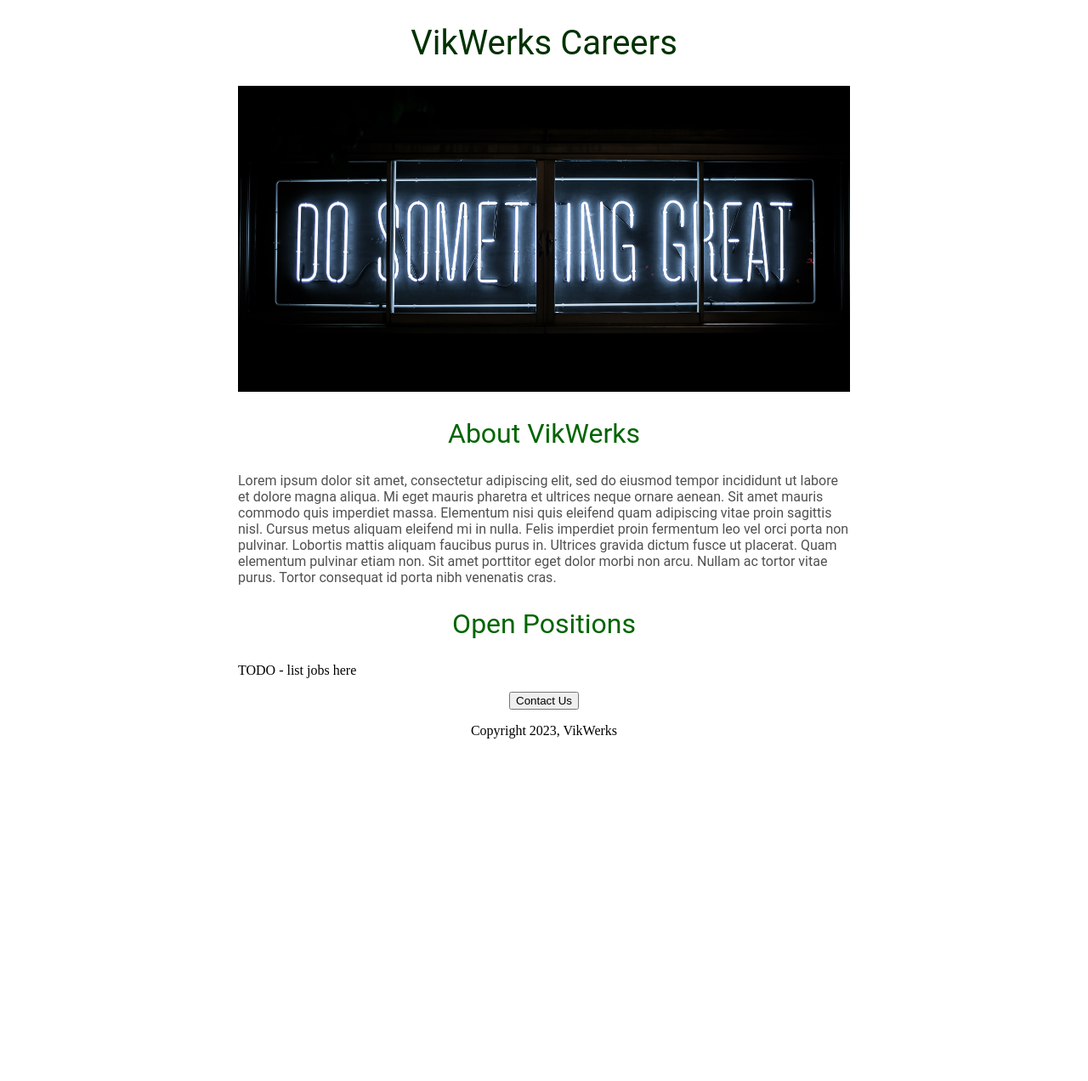
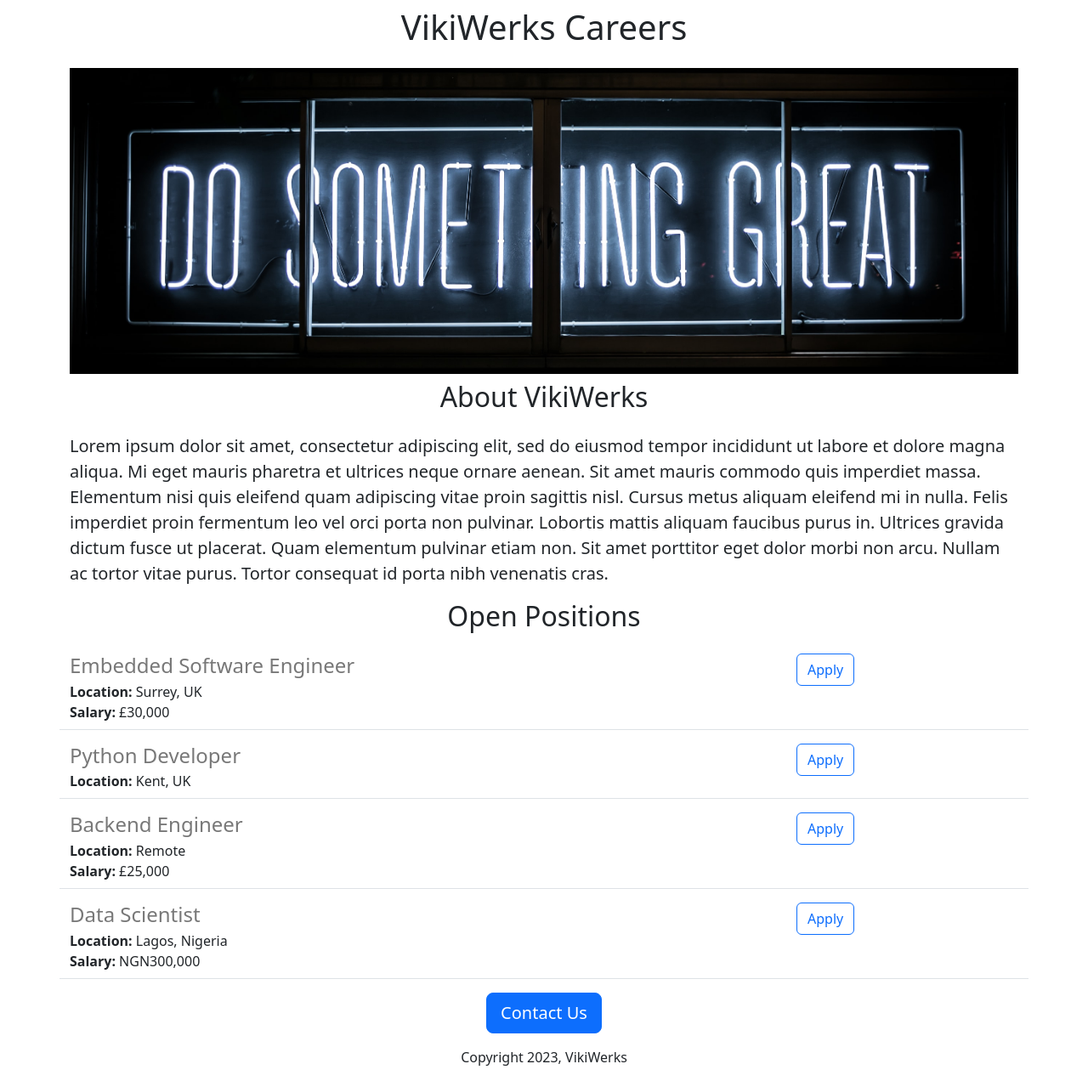
Before and after one commit to datafilik/gk-labs-website, a Flask app: page / in a window 1280 px wide. Shown: the whole page at 85% size. Before the commit the page ends 869 px from the top, so only its background shows below. Run offline with Flask 2, Linux system fonts and the light colour scheme.

Commit message:
Added dynamic data and API route

```diff
--- a/app.py
+++ b/app.py
@@ -1,11 +1,39 @@
-from flask import Flask, render_template
+from flask import Flask, render_template, jsonify
 
 app = Flask(__name__)
+
+JOBS = [{
+  'id': 1,
+  'title': 'Embedded Software Engineer',
+  'location': 'Surrey, UK',
+  'salary': '£30,000'
+}, {
+  'id': 2,
+  'title': 'Python Developer',
+  'location': 'Kent, UK'
+}, {
+  'id': 3,
+  'title': 'Backend Engineer',
+  'location': 'Remote',
+  'salary': '£25,000'
+}, {
+  'id': 4,
+  'title': 'Data Scientist',
+  'location': 'Lagos, Nigeria',
+  'salary': 'NGN300,000'
+}]
+
 
 @app.route("/")
 def hello_world():
   # return "<p>Hello, Viki!</p>"
-  return render_template('home.html')
+  return render_template('home.html', jobs=JOBS, company_name='VikiWerks')
+
+
+@app.route("/api/jobs")
+def list_jobs():
+  return jsonify(JOBS)
+
 
 if __name__ == "__main__":
   app.run(host="0.0.0.0", debug=True)
--- a/templates/home.html
+++ b/templates/home.html
@@ -1,21 +1,23 @@
 <!DOCTYPE html>
 <html>
   <head>
-    <title>VikWerks Careers</title>
+    <meta charset="utf-8">
+    <meta name="viewport" content="width=device-width, initial-scale=1">
+    <title>VikiWerks Careers</title>
+    <link href="https://cdn.jsdelivr.net/npm/bootstrap@5.3.0-alpha1/dist/css/bootstrap.min.css" rel="stylesheet" integrity="sha384-GLhlTQ8iRABdZLl6O3oVMWSktQOp6b7In1Zl3/Jr59b6EGGoI1aFkw7cmDA6j6gD" crossorigin="anonymous">
     <style>
-        h1 {
+      #banner-pic {
+        width: 100%;
+        height: 360px;
+        object-fit: cover;
+      }
+/*       h1 {
           font-size: 40px;
           font-family: Roboto;
           font-weight: normal;
           color: rgb(0, 50, 0);
           text-align: center;
         }
-
-      #banner-pic {
-        width: 100%;
-        height: 360px;
-        object-fit: cover;
-      }
 
       h2 {
         font-size: 32px;
@@ -33,22 +35,27 @@
       #container {
         max-width: 720px;
         margin: 0 auto 0 auto;
-      }
+      } */
     </style>
   </head>
 <body>
-  <div id="container">
-    <h1>VikWerks Careers</h1>
-    <img id ="banner-pic" src="https://flask-career-website.datafilik.repl.co/static/career_banner.jpg" height="320">
-    <h2>About VikWerks</h2>
-    <p class="body-txt">
+  <div class="container">
+    <h1 class="text-center mt-2 mb-4">{{company_name}} Careers</h1>
+    <img class="img-fluid" id ="banner-pic" src="https://flask-career-website.datafilik.repl.co/static/career_banner.jpg" height="320">
+    <h2 class="text-center mt-2 mb-4">About {{company_name}}</h2>
+    <p class="lead">
       Lorem ipsum dolor sit amet, consectetur adipiscing elit, sed do eiusmod tempor incididunt ut labore et dolore magna aliqua. Mi eget mauris pharetra et ultrices neque ornare aenean. Sit amet mauris commodo quis imperdiet massa. Elementum nisi quis eleifend quam adipiscing vitae proin sagittis nisl. Cursus metus aliquam eleifend mi in nulla. Felis imperdiet proin fermentum leo vel orci porta non pulvinar. Lobortis mattis aliquam faucibus purus in. Ultrices gravida dictum fusce ut placerat. Quam elementum pulvinar etiam non. Sit amet porttitor eget dolor morbi non arcu. Nullam ac tortor vitae purus. Tortor consequat id porta nibh venenatis cras.
     </p>
-    <h2>Open Positions</h2>
-    <p>TODO - list jobs here</p>
-    <div style="text-align:center;">
-      <button>Contact Us</button>
-      <p>Copyright 2023, VikWerks</p>
+    <h2 class="text-center mt-2 mb-4">Open Positions</h2>
+    <div>
+      <!--{{jobs}} -->
+      {% for job in jobs %}
+        {% include 'jobitems.html' %}
+      {% endfor %}
+    </div>
+    <div class="text-center">
+      <button class="btn btn-primary btn-lg">Contact Us</button>
+      <p class ="mt-3">Copyright 2023, {{company_name}}</p>
     <div/>
   </div>
 </body>
--- /dev/null
+++ b/templates/jobitems.html
@@ -0,0 +1,18 @@
+<div class="row border-bottom" style="margin-bottom:16px;padding-bottom:8px;">
+  <div class="col-9">
+    <h4 style="color:rgb(120, 120, 120); margin-bottom:4px;">
+      {{job['title']}}
+    </h4>
+    <div>
+      <b>Location:</b> {{job['location']}}
+    </div>
+    {% if 'salary' in job %}
+    <div>
+      <b>Salary:</b> {{job['salary']}}
+    </div>
+    {% endif %}
+  </div>
+  <div class="col-3">
+    <button type="button" class="btn btn-outline-primary">Apply</button>
+  </div>
+</div>
```
